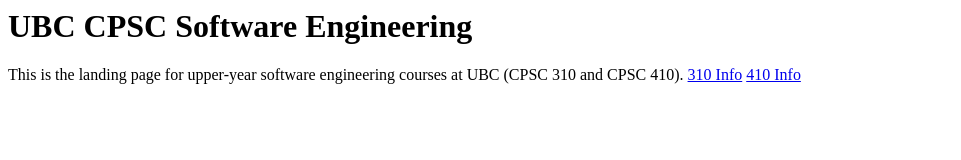
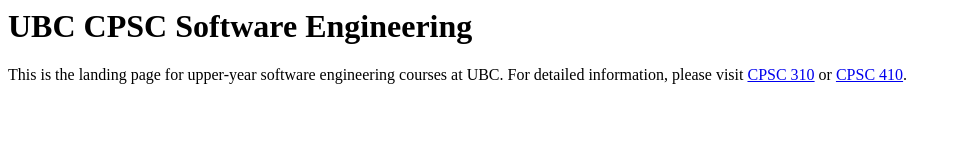
Before and after one commit to ubccpsc/ubccpsc.github.io, a plain HTML site: page index.html in a window 1280 px wide. Shown: the whole page, without its empty margins (0-961 px from the left). Drawn offline with Linux system fonts and the light colour scheme.

Commit message:
Update index.html

```diff
--- a/index.html
+++ b/index.html
@@ -4,9 +4,7 @@
 <body>
 	<h1>UBC CPSC Software Engineering</h1>
 	<p>
-		This is the landing page for upper-year software engineering courses at UBC (CPSC 310 and CPSC 410).
-		<a href="https://ubccpsc.github.io/310.md">310 Info</a>
-		<a href="https://ubccpsc.github.io/410.md">410 Info</a>
+		This is the landing page for upper-year software engineering courses at UBC. For detailed information, please visit <a href="https://github.com/ubccpsc/310">CPSC 310</a> or <a href="https://github.com/ubccpsc/410">CPSC 410</a>.
 	</p>
 </body>
 
```
